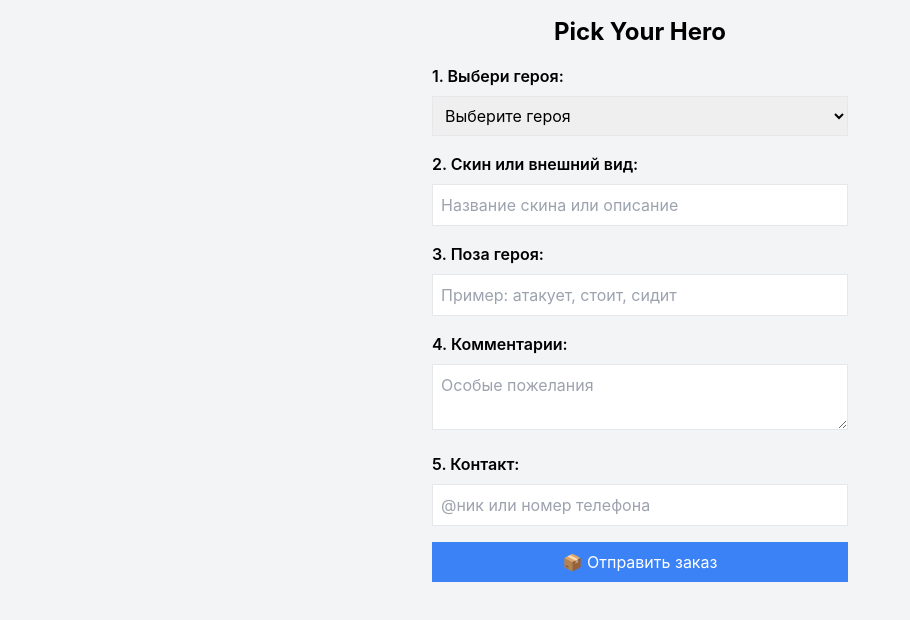
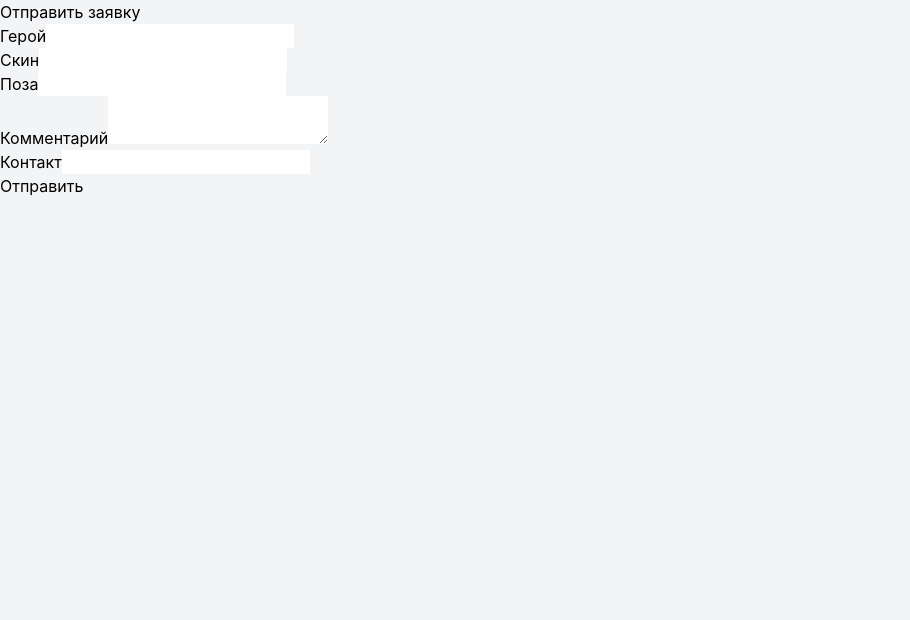
Before and after one commit to nikitaasdsad/telegram-mini-app, a React (Create React App) app: page / in a window 1280 px wide. Shown: the top 620 px of the page, without its empty margins (0-910 px from the left). Built offline with nearby package versions, Linux system fonts and the light colour scheme.

Commit message:
ксюша лох

```diff
--- a/src/App.js
+++ b/src/App.js
@@ -1,20 +1,30 @@
-import React from 'react';
-import { useEffect, useState } from 'react'; // Один раз импортируем useState и useEffect
+// src/App.js
+import React, { useState } from 'react';
 
-const heroes = ['Invoker', 'Pudge', 'Phantom Assassin', 'Juggernaut'];
-export default function App() {
+function App() {
+  // Состояния для формы
   const [hero, setHero] = useState('');
   const [skin, setSkin] = useState('');
   const [pose, setPose] = useState('');
   const [comment, setComment] = useState('');
   const [contact, setContact] = useState('');
-  const [errorMessage, setErrorMessage] = useState('');
+  const [responseMessage, setResponseMessage] = useState('');
 
-  const sendOrder = async () => {
-    const order = { hero, skin, pose, comment, contact };
+  // Функция для отправки данных
+  const handleSubmit = async (event) => {
+    event.preventDefault();
 
+    const order = {
+      hero,
+      skin,
+      pose,
+      comment,
+      contact,
+    };
+
+    // Отправляем данные на сервер
     try {
-      const response = await fetch('https://telegram-mini-app-bjen.vercel.app/api/order', {
+      const response = await fetch('/api/order', {
         method: 'POST',
         headers: {
           'Content-Type': 'application/json',
@@ -22,80 +32,71 @@ export default function App() {
         body: JSON.stringify(order),
       });
 
-      const data = await response.json();
-
-      if (!response.ok) {
-        throw new Error(data.message || 'Произошла ошибка');
+      const result = await response.json();
+      if (response.ok) {
+        setResponseMessage('Заявка успешно отправлена');
+      } else {
+        setResponseMessage('Ошибка при отправке заявки');
       }
-
-      alert('Заявка успешно отправлена!');
     } catch (error) {
-      console.error('Ошибка при отправке заявки:', error);
-      setErrorMessage('Произошла ошибка при отправке заявки');
+      setResponseMessage('Ошибка при отправке заявки');
+      console.error('Ошибка:', error);
     }
   };
 
   return (
-    <div className="p-4 space-y-4 max-w-md mx-auto">
-      <h1 className="text-2xl font-bold text-center">Pick Your Hero</h1>
-
     <div>
-        <label className="font-semibold">1. Выбери героя:</label>
-        <select className="w-full p-2 border mt-2" value={hero} onChange={(e) => setHero(e.target.value)}>
-          <option value="">Выберите героя</option>
-          {heroes.map((h) => (
-            <option key={h} value={h}>
-              {h}
-            </option>
-          ))}
-        </select>
+      <h1>Отправить заявку</h1>
+      <form onSubmit={handleSubmit}>
+        <div>
+          <label>Герой</label>
+          <input
+            type="text"
+            value={hero}
+            onChange={(e) => setHero(e.target.value)}
+            required
+          />
         </div>
-
         <div>
-        <label className="font-semibold">2. Скин или внешний вид:</label>
+          <label>Скин</label>
           <input
-          className="w-full p-2 border mt-2"
-          placeholder="Название скина или описание"
+            type="text"
             value={skin}
             onChange={(e) => setSkin(e.target.value)}
+            required
           />
         </div>
-
         <div>
-        <label className="font-semibold">3. Поза героя:</label>
+          <label>Поза</label>
           <input
-          className="w-full p-2 border mt-2"
-          placeholder="Пример: атакует, стоит, сидит"
+            type="text"
             value={pose}
             onChange={(e) => setPose(e.target.value)}
+            required
           />
         </div>
-
         <div>
-        <label className="font-semibold">4. Комментарии:</label>
+          <label>Комментарий</label>
           <textarea
-          className="w-full p-2 border mt-2"
-          placeholder="Особые пожелания"
             value={comment}
             onChange={(e) => setComment(e.target.value)}
+            required
           />
         </div>
-
         <div>
-        <label className="font-semibold">5. Контакт:</label>
+          <label>Контакт</label>
           <input
-          className="w-full p-2 border mt-2"
-          placeholder="@ник или номер телефона"
+            type="text"
             value={contact}
             onChange={(e) => setContact(e.target.value)}
+            required
           />
         </div>
-
-      <button className="w-full p-2 bg-blue-500 text-white mt-4" onClick={sendOrder} disabled={!hero || !contact}>
-        📦 Отправить заказ
-      </button>
-
-      {errorMessage && <div className="text-red-500 mt-4">{errorMessage}</div>}
+        <button type="submit">Отправить</button>
+      </form>
+      {responseMessage && <p>{responseMessage}</p>}
     </div>
   );
 }
+
+export default App;
```
Also changed, not shown: api/order.js (+29 -26 lines). Lines whose indentation alone changed are shown as unchanged.
